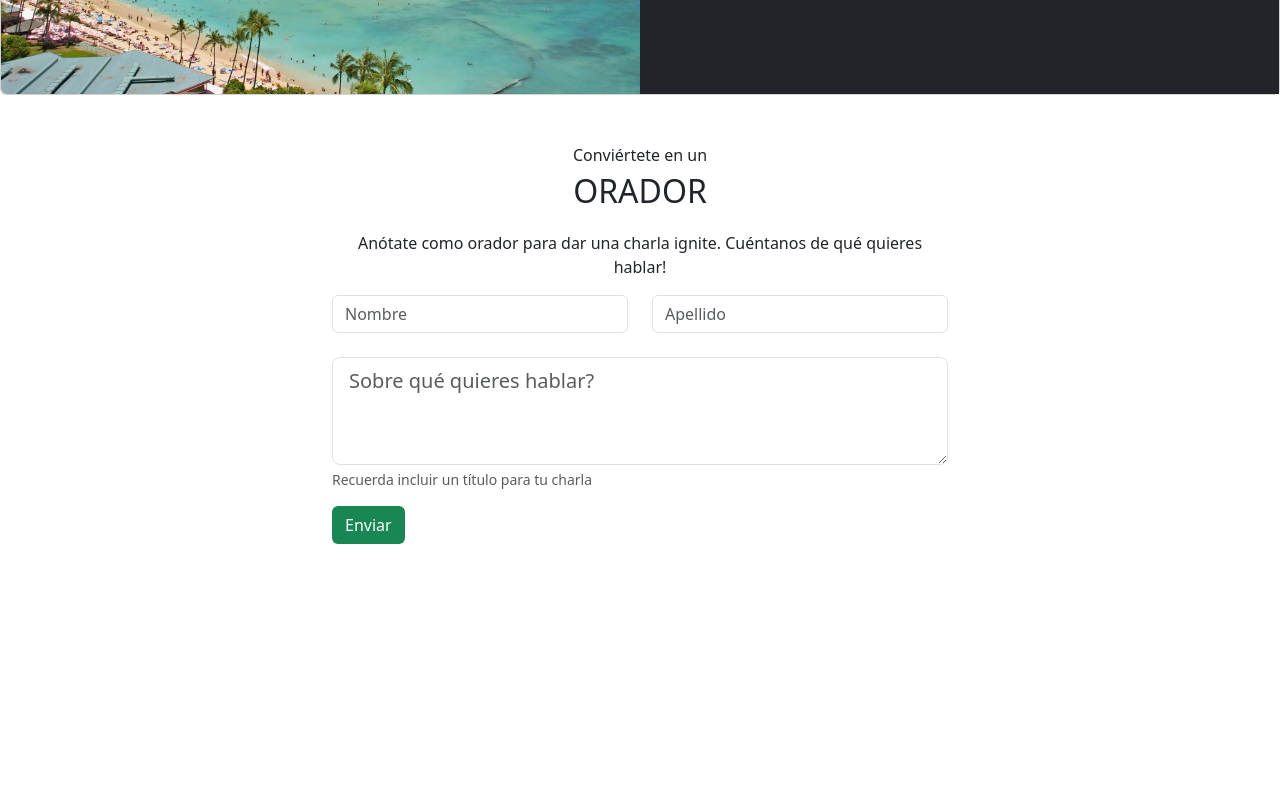
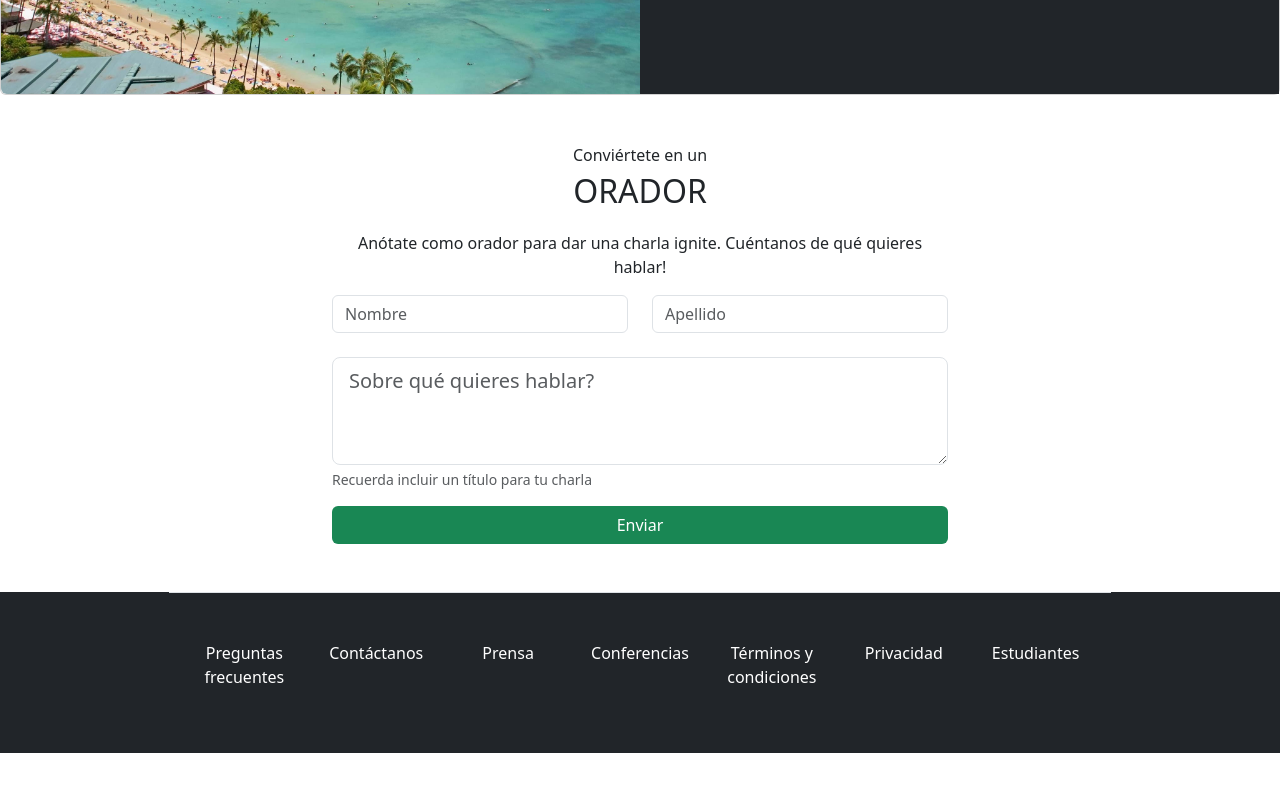
Before and after one commit to DenkiDenki/integrador1, a website: page index.html in a window 1280 px wide. Shown: the part 1345-2136 px from the top of the page. Before the commit the page ends 1937 px from the top, so only its background shows below. Drawn offline with nearby package versions, Linux system fonts and the light colour scheme.

Commit message:
se agrego el footer

```diff
--- a/index.html
+++ b/index.html
@@ -185,9 +185,57 @@
             placeholder="Sobre qué quieres hablar?" rows="3"></textarea>
           <div id="textareaHelp" class="form-text">Recuerda incluir un título para tu charla</div>
         </div>
-        <button type="submit" class="btn bg-success text-white">Enviar</button>
-      </form>
+        <button type="submit" class="btn bg-success text-white w-100">Enviar</button>
+      </form><!--end form -->
     </div>
+
+    <div class="container-fluid bg-dark text-white text-center">
+      <footer class="footer-desk row row-cols-1 py-5 my-5 mx-auto border-top w-75 justify-content-center">
+
+        <div class="mb-3">
+
+          <span class="nav-item mb-2"><a href="#" class="nav-link p-0">Preguntas frecuentes</a></span>
+
+        </div>
+
+        <div class="mb-3">
+
+          <span class="nav-item mb-2"><a href="#" class="nav-link p-0">Contáctanos</a></span>
+
+        </div>
+
+        <div class="mb-3">
+
+          <span class="nav-item mb-2"><a href="#" class="nav-link p-0">Prensa</a></span>
+
+        </div>
+
+        <div class="mb-3">
+
+          <span class="nav-item mb-2"><a href="#" class="nav-link p-0">Conferencias</a></span>
+
+        </div>
+
+        <div class=" mb-3">
+
+          <span class="nav-item mb-2"><a href="#" class="nav-link p-0">Términos y condiciones</a></span>
+
+        </div>
+
+        <div class="mb-3">
+
+          <span class="nav-item mb-2"><a href="#" class="nav-link p-0">Privacidad</a></span>
+
+        </div>
+
+        <div class="mb-3">
+
+          <span class="nav-item mb-2"><a href="#" class="nav-link p-0">Estudiantes</a></span>
+
+        </div>
+      </footer>
+    </div>
+
     <script src="/node_modules/bootstrap/dist/js/bootstrap.min.js"></script>
   </body>
 </html>
--- a/slyle.scss
+++ b/slyle.scss
@@ -7,3 +7,6 @@
 .carousel-item img {
   height: 62.5%;
 }
+.footer-desk div {
+  width: 14%;
+}
```
Also changed, not shown: css/slyle.css, 1 other file.
